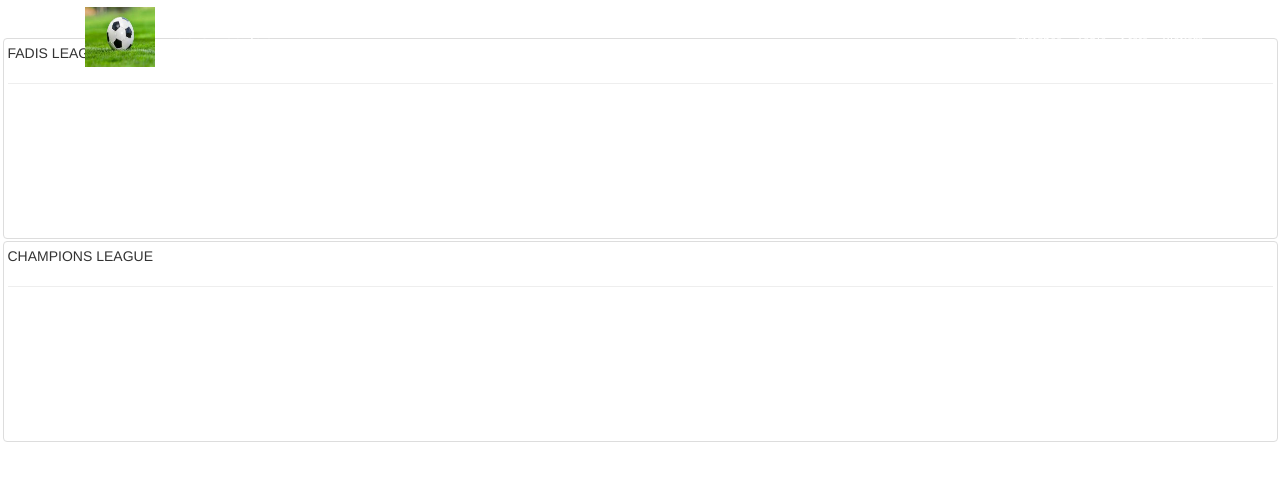
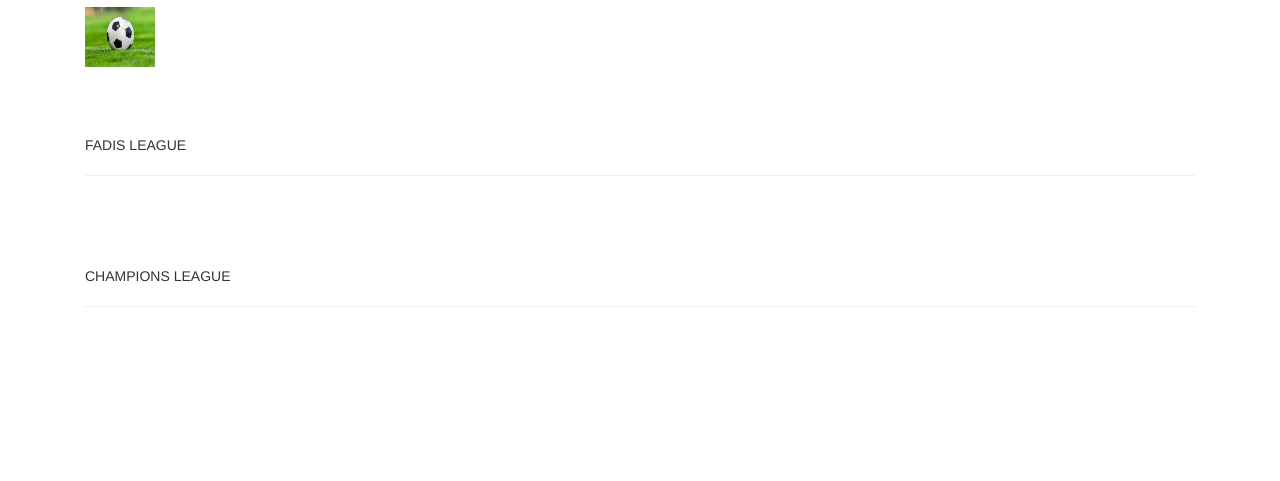
Before and after one commit to Beharudin/MyDjango, a Django app: page / in a window 1280 px wide. Shown: the top 481 px of the page. Run offline with Django 3.2, Linux system fonts and the light colour scheme; data that the repository does not hold is empty; some libraries are stand-ins or nearby versions.

Commit message:
Update home.html

```diff
--- a/Template/home.html
+++ b/Template/home.html
@@ -49,13 +49,13 @@
       </div>
     </div>
   </nav>
-  <!-- congra -->
-    <marquee direction="left"><p style="color: green;">CONGRATULATIONS, BAGA GAMMADDAN  WAL AGARRAA</p></marquee>
 
-  <div class="fluid-container m-1 thumbnail">
+  <div class="container">
+     <!-- congra -->
+     <marquee direction="left"><p style="color: green;margin-top:100px">CONGRATULATIONS, BAGA GAMMADDAN  WAL AGARRAA</p></marquee>
   <p>FADIS LEAGUE</p>
   <hr>
-  <div class="container m-5">
+  <div class="fluid-container m-5">
     <div class="row mt-5" style="margin-bottom: 60px;">
 
        {% for gam in games %}
@@ -83,10 +83,10 @@
   </div>
 
 <!--champions league-->
-<div class="fluid-container m-1 thumbnail">
+<div class="container">
   <p>CHAMPIONS LEAGUE</p>
   <hr>
-<div class="container m-5">
+<div class="fluid-container m-5">
   <div class="row mt-5" style="margin-bottom: 60px;">
 
      {% for gam in champ %}
```
